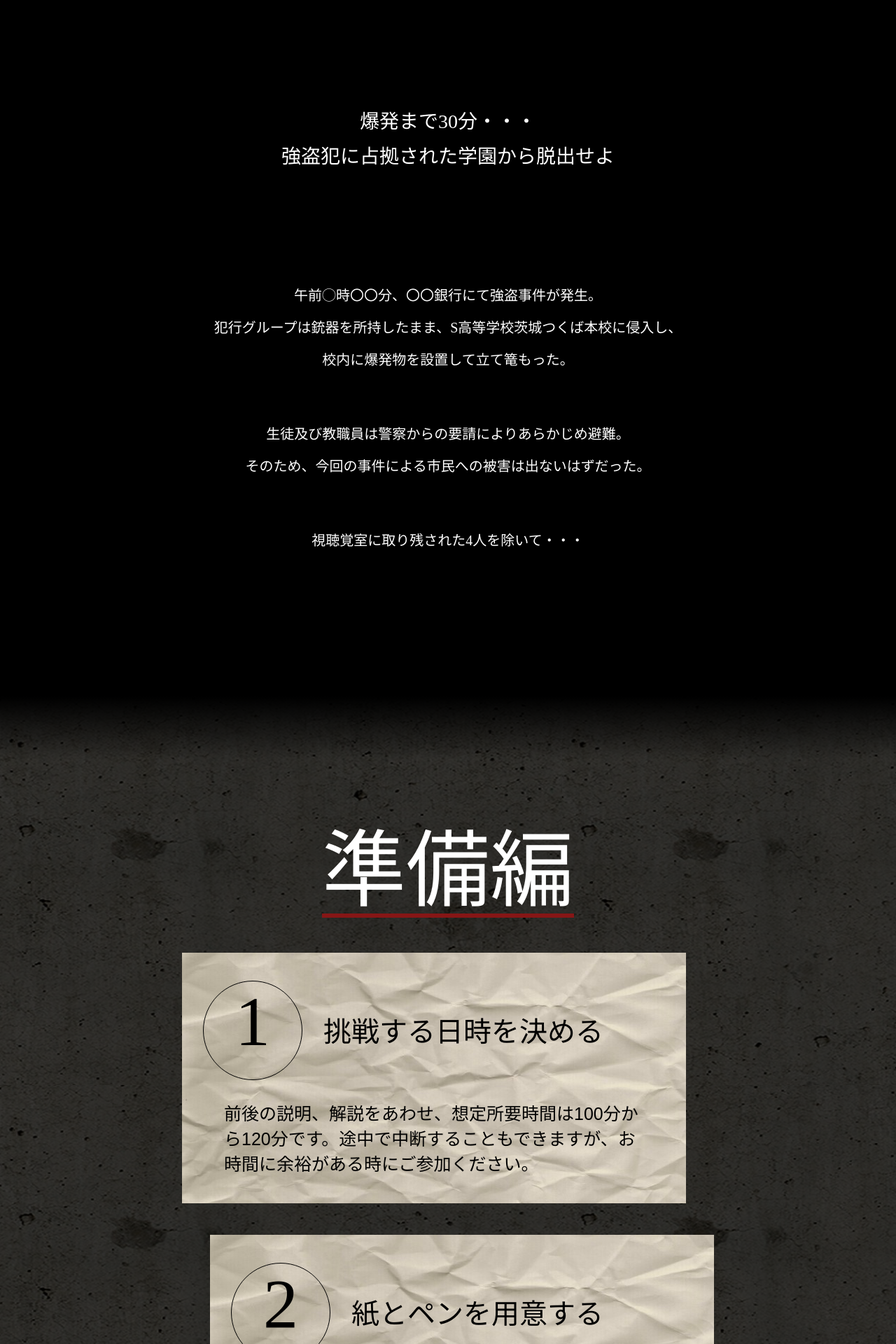
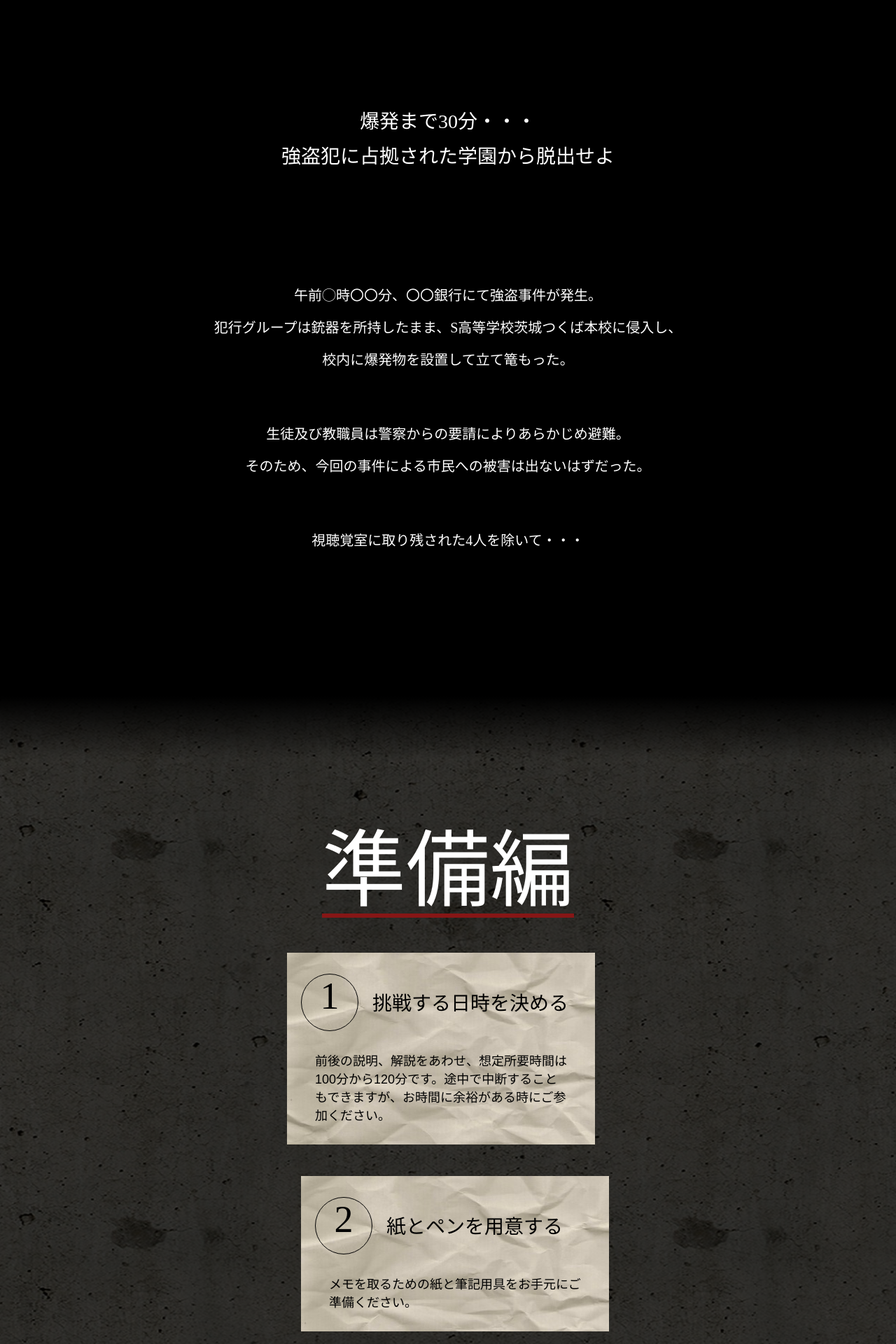
Before and after one commit to n-soukun/alfa-meieki-Q, a PHP site: page / in a window 1280 px wide. Shown: the part 921-2841 px from the top of the page at 70% size. Run offline with PHP 8.4, Linux system fonts and the light colour scheme; some libraries are stand-ins or nearby versions; some web fonts are replaced.

Commit message:
ヘッダーの仕様を変更
チーム名を上部に固定し、ゲームロゴをヘッダーに追加しました。ヘッダーは追従するようにしました。

```diff
--- a/css/style.css
+++ b/css/style.css
@@ -199,33 +238,33 @@ header .left{
 .box_paper{
     position: relative;
     width: 100%;
-    max-width: 660px;
+    max-width: 400px;
     margin: 0 auto 45px;
-    padding: 40px 30px;
+    padding: 30px 20px;
     background-image: url(../img/Paper.jpg);
 }
 
 .box_left{
-    right: 20px;
+    right: 10px;
 }
 
 .box_right{
-    left: 20px;
+    left: 10px;
 }
 
 .box_header{
     width: 100%;
-    height: 140px;
+    height: 80px;
     font-family: ro-nikkatsu-sei-kai-std, serif;
 }
 
 .header_number{
     float: left;
-    width: 140px;
-    height: 140px;
+    width: 80px;
+    height: 80px;
     border-radius: 50%;
     border: 1px solid #000;
-    font-size: 100px;
+    font-size: 54px;
     text-align: center;
 }
 
@@ -234,17 +273,17 @@ header .left{
     align-items: center;
     float: left;
     text-align: left;
-    width: 480px;
-    height: 140px;
-    margin-left: 30px;
-    font-size: 40px;
+    width: 298px;
+    height: 80px;
+    margin-left: 20px;
+    font-size: 28px;
 }
 
 .box_body{
     position: relative;
-    width: 600px;
+    width: 360px;
     margin: 30px auto 0;
     text-align: left;
-    font-size: 25px;
+    font-size: 18px;
     font-family: tbcgothic-std, sans-serif;
 }
--- a/index.html
+++ b/index.html
@@ -22,10 +22,16 @@
 </head>
 <body>
     <header>
+        <div class="logo">
+            <img src="./img/logo_game.png" alt="">
+        </div>
+    </header>
+    <main>
+        <div class="top_box">
+            <div class="top_header">
                 <div class="left"><img src="img/logo_teams.svg" alt=""></div>
                 <div class="right"></div>
-    </header>
-    <div class="top_box">
+            </div>
             <div class="top_img">
                 <img src="img/logo_game.png" alt="">
             </div>
@@ -74,5 +80,9 @@
                 </div>
             </div>
         </div>
+    </main>
+    <footer>
+        footer
+    </footer>
 </body>
 </html>
--- a/js/script.js
+++ b/js/script.js
@@ -2,4 +2,20 @@ $(function(){
     ScrollReveal().reveal('.headline', { delay: 500, duration: 1000});
     ScrollReveal().reveal('.box_left', { delay: 500, distance: "20px", origin: "right", duration: 800});
     ScrollReveal().reveal('.box_right', { delay: 500, distance: "20px", origin: "left", duration: 800});
+
+    let headNav = $("header");
+
+    $(window).on('load scroll', function () {
+		//現在の位置が500px以上かつ、クラスfixedが付与されていない時
+		if($(this).scrollTop() > 500 && headNav.hasClass('fixed') == false) {
+			//位置を0に設定し、アニメーションのスピードを指定
+            headNav.addClass("fixed");
+			headNav.animate({"top": 0},600);
+		}
+		//現在の位置が300px以下かつ、クラスfixedが付与されている時にfixedを外す
+		else if($(this).scrollTop() < 500 && headNav.hasClass('fixed') == true){
+			headNav.removeClass("fixed");
+            headNav.animate({"top": "-100px"},300);
+		}
+	});
 });
```
Also changed, not shown: other parts of css/style.css (+47 -8 lines). Lines whose indentation alone changed are shown as unchanged.
